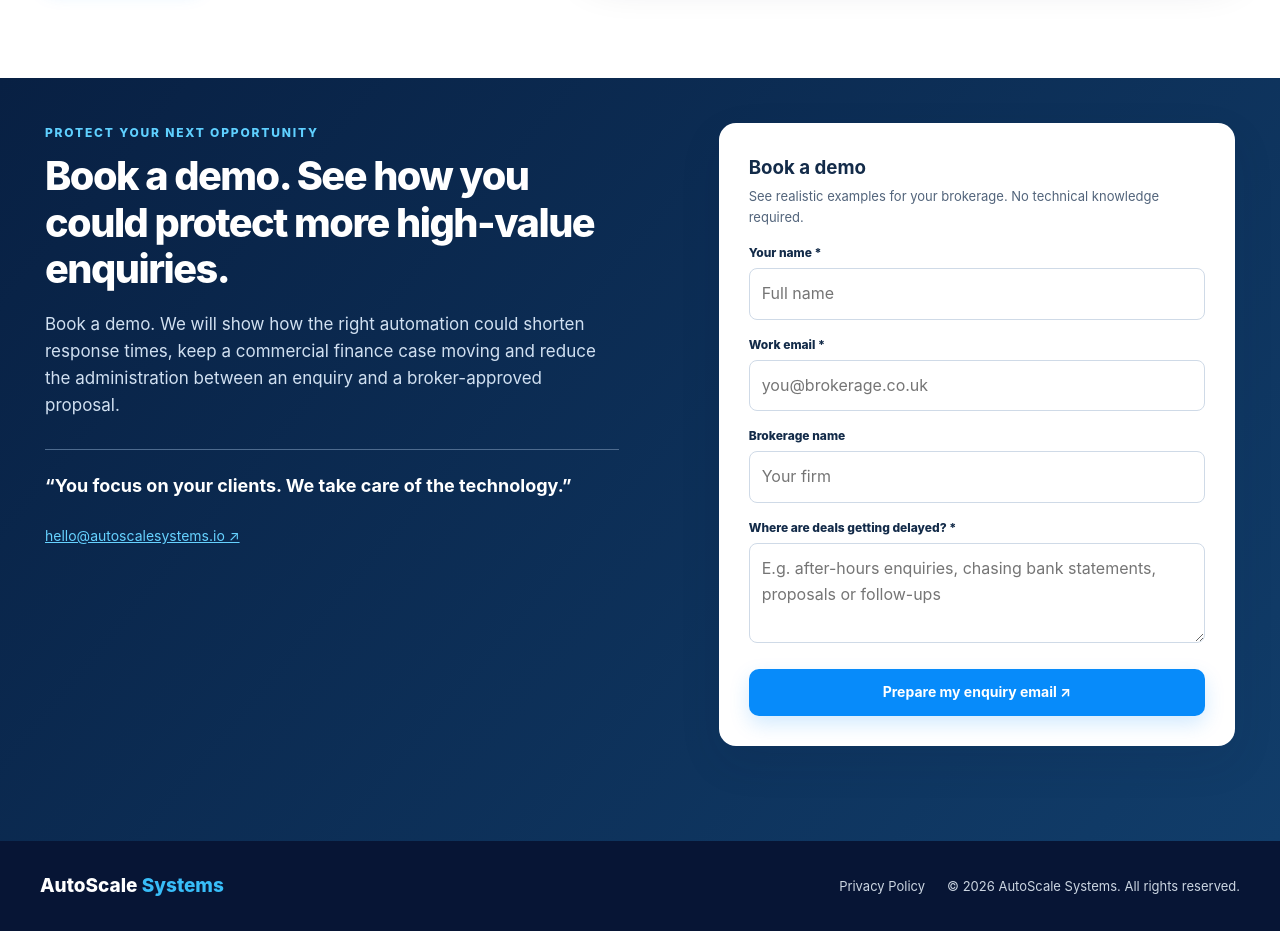
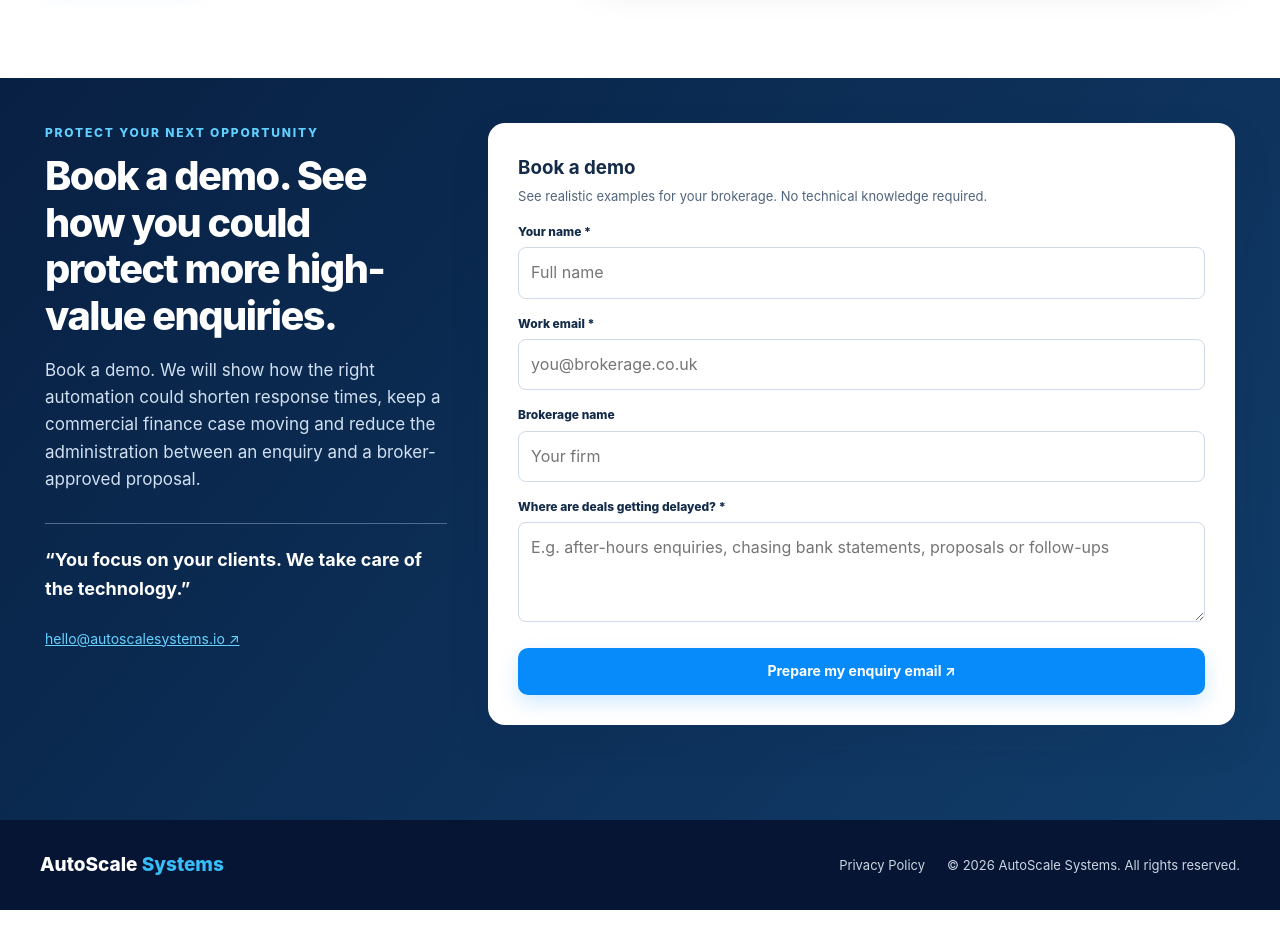
Before and after one commit to 29covv/autoscale-site, a React (Vite) app: page / in a window 1280 px wide. Shown: the part 5240-6171 px from the top of the page. After the commit the page ends 6150 px from the top, so only its background shows below. Built offline with nearby package versions, Linux system fonts and the light colour scheme.

Commit message:
Update App.css

```diff
--- a/src/App.css
+++ b/src/App.css
@@ -182,42 +182,26 @@ footer.autoscale-clean-footer {
   .autoscale-clean-footer .autoscale-footer-layout,
   .autoscale-clean-footer .autoscale-footer-meta { justify-content:center; text-align:center; }
 }
-
-/* Reduce space below banner */
+/* NOV 2026: preserve compact spacing on all navigation sections */
 @media (min-width: 851px) {
-  .about-group > .hero {
-    padding-top: 42px;
-  }
+  .about-group > .hero { padding-top: 42px; }
+  #problem, #solutions, #how-it-works, #data-protection,
+  #why-autoscale, #book-demo { padding-top: 45px !important; }
+}
+@media (max-width: 850px) {
+  .about-group > .hero { padding-top: 36px; }
+  #problem, #solutions, #how-it-works, #data-protection,
+  #why-autoscale, #book-demo { padding-top: 35px !important; }
 }
 
-@media (max-width: 850px) {
-  .about-group > .hero {
-    padding-top: 36px;
-  }
-}
-
-/* AutoScale - consistent spacing across sections */
-
-/* Keep the About section unchanged */
-@media (min-width: 851px) {
-  #problem,
-  #solutions,
-  #how-it-works,
-  #data-protection,
-  #why-autoscale,
-  #book-demo {
-    padding-top: 45px !important;
-  }
-}
-
-/* Slightly more compact spacing on mobile */
-@media (max-width: 850px) {
-  #problem,
-  #solutions,
-  #how-it-works,
-  #data-protection,
-  #why-autoscale,
-  #book-demo {
-    padding-top: 35px !important;
-  }
-}
+/* Calendly is embedded in a wider, branded container for desktop usability. */
+#book-demo .contact-grid { grid-template-columns: minmax(0,.7fr) minmax(0,1.3fr); gap: clamp(24px,3.2vw,65px); }
+.calendly-card { min-width:0; background:#fff; border-radius:20px; padding:clamp(15px,2vw,28px); color:#132b49; box-shadow:0 16px 44px rgba(0,0,0,.12); }
+.calendly-card h3 { font-size:23px; margin:0 0 7px; }
+.calendly-card > p { color:#52647b; font-size:14px; margin:0 0 12px; }
+.autoscale-calendly-frame { display:block; width:100%; min-width:0; height:800px; border:0; background:#fff; }
+.calendly-card .calendly-fallback { margin:13px 0 6px; }
+.calendly-card a { color:#006fcb; text-decoration:underline; font-weight:650; }
+.calendly-card .calendly-privacy-note { font-size:12px; line-height:1.6; color:#52647b; margin-top:12px; }
+@media (max-width: 1100px) { #book-demo .contact-grid { grid-template-columns:1fr; gap:28px; } .calendly-card { max-width:950px; } }
+@media (max-width: 590px) { .calendly-card { padding:10px; border-radius:14px; } .autoscale-calendly-frame { height:860px; } }
```
